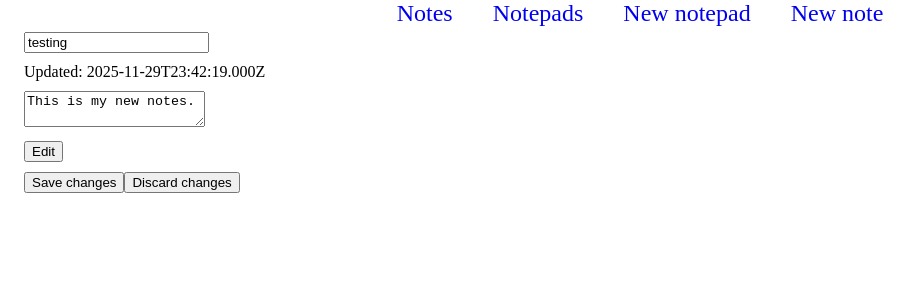
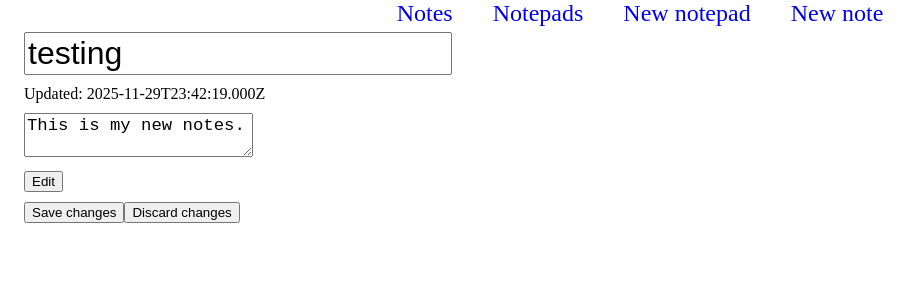
Before and after one commit to danyilispaniuk/justnotes, an Angular app: page /note in a window 1280 px wide. Shown: the top 300 px of the page, without its empty margins (0-922 px from the left). Built offline with nearby package versions, Linux system fonts and the light colour scheme; no server answers.

Commit message:
One note page logic & styling

```diff
--- a/src/app/pages/one.note/one.note.component.html
+++ b/src/app/pages/one.note/one.note.component.html
@@ -1,13 +1,13 @@
 <div id="body">
     <div id="note">
         <div class="container">
-            <input type="text" [value]="note.header" [readonly]="isReadOnly">
+            <input id="header" type="text" [value]="note.header" [readonly]="isReadOnly">
         </div>
         <div class="container">
             <div>Updated: {{ note.created }}</div>
         </div>
         <div class="container">
-            <textarea type="text" [value]="note.notes" [readonly]="isReadOnly"></textarea>
+            <textarea id="notes" type="text" [value]="note.notes" [readonly]="isReadOnly"></textarea>
         </div>
     </div>
     <div class="container">
--- a/src/app/pages/one.note/one.note.component.scss
+++ b/src/app/pages/one.note/one.note.component.scss
@@ -0,0 +1,7 @@
+#header{
+    font-size: 2em;
+}
+
+#notes{
+    font-size: 1.33em;
+}
--- a/src/app/pages/one.note/one.note.component.ts
+++ b/src/app/pages/one.note/one.note.component.ts
@@ -1,4 +1,6 @@
 import { Component } from '@angular/core';
+import { ActivatedRoute } from '@angular/router';
+import { NoteService } from '../../services/note.service';
 import { Note } from '../../services/interfaces/note';
 
 @Component({
@@ -8,7 +10,14 @@ import { Note } from '../../services/interfaces/note';
   styleUrl: './one.note.component.scss'
 })
 export class OneNoteComponent {
+  constructor(
+    private noteService: NoteService,
+    private route: ActivatedRoute
+  ){}
+
   isReadOnly: boolean = true
+
+  noteId!: string;
 
   note: Note = {
     id: 1,
@@ -16,4 +25,16 @@ export class OneNoteComponent {
     notes: "This is my new notes.",
     created: new Date().toISOString()
   }
+
+  ngOnInit(): void{
+    console.log(this.note)
+    this.route.paramMap.subscribe(params => {
+        this.noteId = params.get('id')!;
+        console.log('Note ID:', this.noteId);
+        this.noteService.getNote(this.noteId).subscribe(response => {
+          console.log(response);
+          this.note = response;
+        });
+    });
+  }
 }
```
